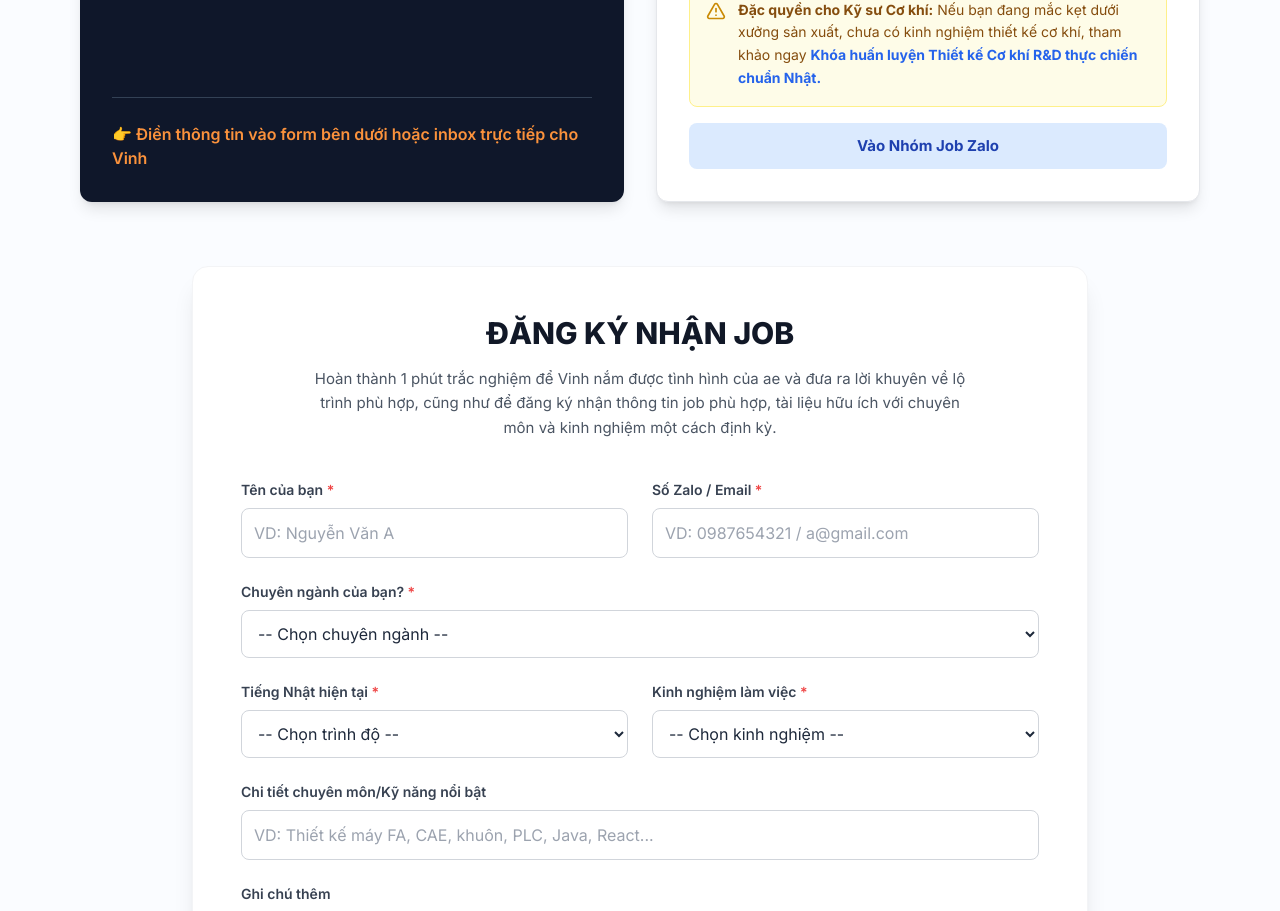
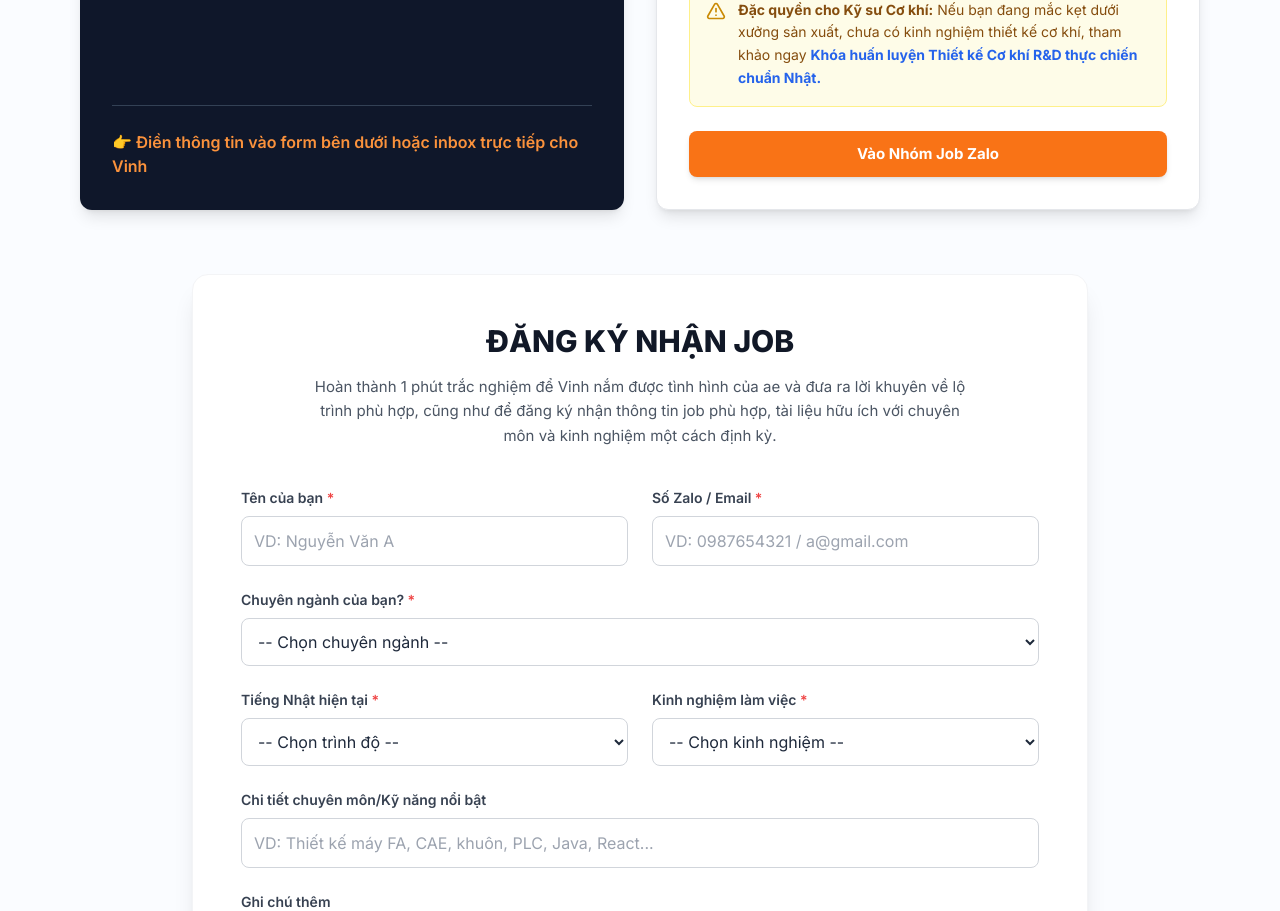
Before and after one commit to vinhcongtu/vinh-japan-web, a Next.js app: page /ky-su-nhat-ban in a window 1280 px wide. Shown: the part 2640-3551 px from the top of the page. Built offline with nearby package versions, Linux system fonts and the light colour scheme.

Commit message:
Add files via upload

```diff
--- a/components/sections/bu2/LeadForm.tsx
+++ b/components/sections/bu2/LeadForm.tsx
@@ -95,7 +95,7 @@ export default function LeadForm() {
                 href="https://zalo.me/g/gfsupu825"
                 target="_blank"
                 rel="noopener noreferrer"
-                className="inline-block bg-blue-100 hover:bg-blue-200 text-blue-800 font-bold text-[15px] px-6 py-3 rounded-lg text-center transition-colors"
+                className="inline-block bg-orange-500 hover:bg-orange-600 text-white font-bold text-[15px] px-6 py-3 rounded-lg text-center shadow-md transition-colors mt-2"
               >
                 Vào Nhóm Job Zalo
               </a>
```
